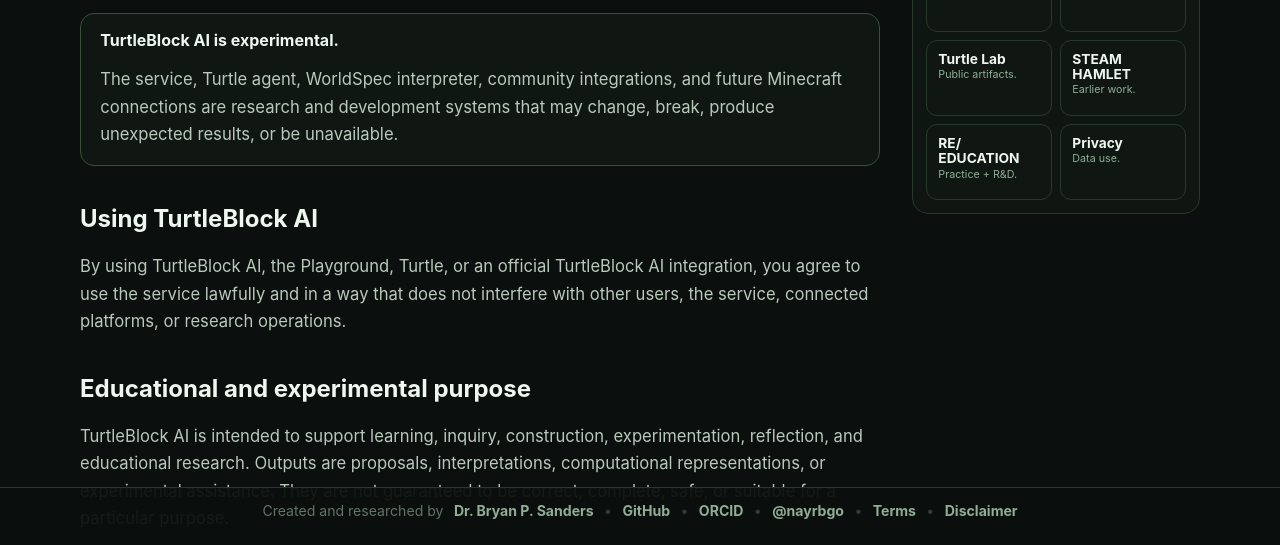
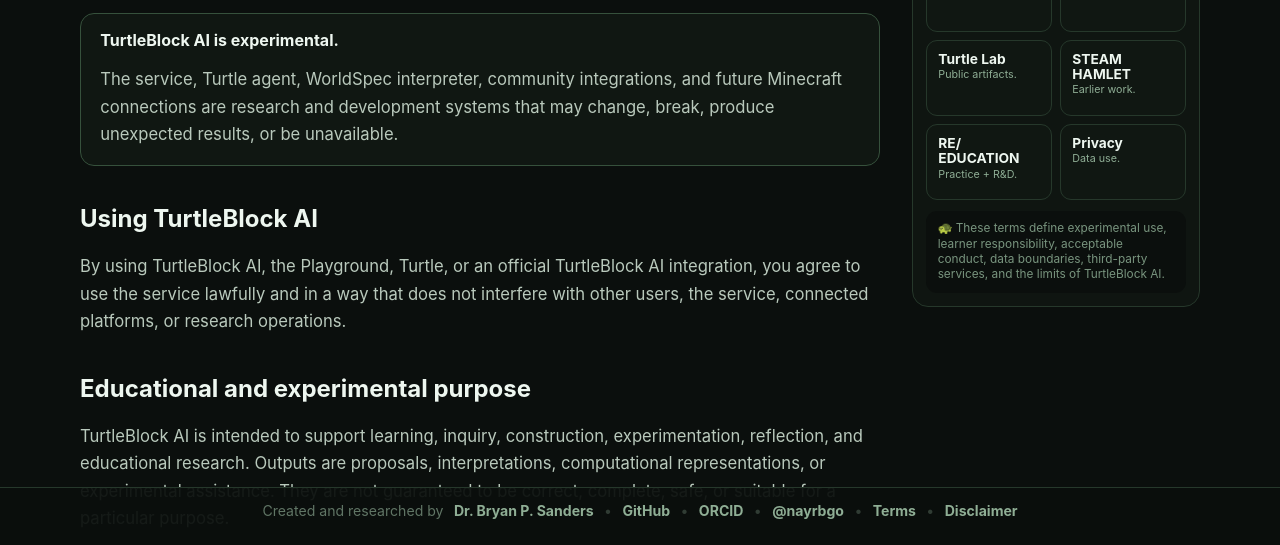
Before and after one commit to turtleblockai/platform, a website: page public/terms/index.html in a window 1280 px wide. Shown: the part 255-800 px from the top of the page. Drawn offline with Linux system fonts and the light colour scheme.

Commit message:
Bake canonical rail and Terms summary into standalone page

```diff
--- a/public/terms/index.html
+++ b/public/terms/index.html
@@ -12,10 +12,10 @@
     main{width:min(1160px,calc(100% - 2rem));margin:0 auto;padding:28px 1rem 54px}.shell{display:grid;grid-template-columns:minmax(0,800px) 288px;gap:32px;justify-content:center;align-items:start;min-width:0}.content{min-width:0}.panel{width:288px;min-width:0;border:1px solid var(--border);border-radius:16px;background:var(--panel);padding:.82rem;position:sticky;top:28px}
     .markrow{display:flex;align-items:center;gap:.7rem;min-height:132px}.brandhome{border:0;background:transparent;padding:0;margin:0;cursor:pointer;border-radius:16px;display:block}.brandmark{width:150px;height:122px;object-fit:contain;display:block}.pageicon{display:grid;place-items:center;width:48px;height:48px;flex:0 0 48px;border:1px solid var(--border2);border-radius:14px;background:var(--card);font-size:1.7rem;line-height:1}.buildpill{margin-left:auto;align-self:flex-start;margin-top:18px;display:inline-flex;align-items:center;gap:.35rem;padding:.42rem .72rem;border:1px solid var(--border2);border-radius:999px;color:var(--accent);background:var(--card);font-size:.82rem;font-weight:750;white-space:nowrap}
     h1{font-size:clamp(2.5rem,7vw,4.5rem);margin:.3rem 0 1rem;letter-spacing:-.04em}h2{margin-top:2.4rem}p,li{color:var(--muted);line-height:1.65;font-size:1.04rem}.notice{padding:1rem 1.2rem;border:1px solid var(--border2);border-radius:14px;background:var(--card)}.version{margin-top:2.5rem;color:#78947e;font-size:.9rem}.policylinks{display:flex;gap:.7rem;flex-wrap:wrap;margin-top:2rem}.policylinks a{padding:.65rem .9rem;border:1px solid var(--border2);border-radius:999px;text-decoration:none;font-weight:700}
-    .panelhead{display:none;align-items:center;justify-content:flex-end;margin:0 0 .55rem}.menutoggle{display:none;border:1px solid var(--border2);background:var(--card);color:var(--text);border-radius:999px;padding:.5rem .7rem;font-weight:800;cursor:pointer}.navgrid{display:grid;grid-template-columns:1fr 1fr;gap:.52rem;align-items:stretch;min-width:0}.navcard{display:block;text-align:left;padding:.66rem .7rem;border:1px solid var(--border);border-radius:11px;background:var(--card);color:var(--text);cursor:pointer;min-height:76px;height:auto;min-width:0;overflow:hidden;text-decoration:none}.navcard:hover,.navcard.active{border-color:#6fa87a;background:#142019}.navcard strong{display:block;margin-bottom:.12rem;font-size:.86rem;line-height:1.12;overflow-wrap:normal;word-break:normal}.navcard span{display:block;font-size:.67rem;line-height:1.2;color:var(--soft)}
+    .panelhead{display:none;align-items:center;justify-content:flex-end;margin:0 0 .55rem}.menutoggle{display:none;border:1px solid var(--border2);background:var(--card);color:var(--text);border-radius:999px;padding:.5rem .7rem;font-weight:800;cursor:pointer}.navgrid{display:grid;grid-template-columns:1fr 1fr;gap:.52rem;align-items:stretch;min-width:0}.navcard{display:block;text-align:left;padding:.66rem .7rem;border:1px solid var(--border);border-radius:11px;background:var(--card);color:var(--text);cursor:pointer;min-height:76px;height:auto;min-width:0;overflow:hidden;text-decoration:none}.navcard:hover,.navcard.active{border-color:#6fa87a;background:#142019}.navcard strong{display:block;margin:0 0 .12rem;font-size:.86rem;line-height:1.12;overflow-wrap:normal;word-break:normal;text-align:left}.navcard span{display:block;margin:0;font-size:.67rem;line-height:1.2;color:var(--soft);text-align:left}.railstatus{margin-top:.66rem;padding:.65rem .72rem;border-radius:11px;background:var(--bg);color:#78947e;font-size:.74rem;line-height:1.3;text-align:left}
     .sitefooter{position:fixed;left:0;right:0;bottom:0;z-index:50;min-height:var(--footer-h);border-top:1px solid var(--border);background:rgba(11,15,13,.94);padding:14px 1rem 16px;text-align:center;color:var(--dim);font-size:.88rem}.sitefooter nav{display:flex;justify-content:center;align-items:center;gap:.65rem;flex-wrap:wrap}.sitefooter a{color:var(--soft);font-weight:700;text-decoration:none}.dot{opacity:.45}
     @media(max-width:1040px) and (min-width:821px){main{width:min(980px,calc(100% - 1.5rem))}.shell{grid-template-columns:minmax(0,1fr) 250px;gap:20px}.panel{width:250px}.navcard{min-height:70px;padding:.58rem .62rem}.navcard span{font-size:.63rem}.navcard strong{font-size:.8rem}.buildpill{font-size:.76rem;padding:.38rem .62rem}}
-    @media(max-width:820px){:root{--footer-h:72px}main{width:100%;max-width:100%;padding:14px 14px 48px}.shell{display:flex;flex-direction:column;gap:1rem;width:100%;max-width:100%;min-width:0}.panel{width:100%;max-width:100%;position:static;order:-1;padding:.75rem}.panelhead{display:flex}.menutoggle{display:inline-flex}.navgrid{grid-template-columns:repeat(2,minmax(0,1fr));gap:.5rem;padding:.55rem 0 0}.panel.compact .navgrid{display:none}.navcard{min-height:50px;padding:.68rem .72rem;display:flex;align-items:center}.navcard strong{margin:0;font-size:.88rem}.navcard span{display:none}.content{min-height:0;width:100%;max-width:100%;overflow:hidden}.brandmark{width:112px;height:94px}.markrow{min-height:102px}.buildpill{margin-top:12px;font-size:.74rem}}
+    @media(max-width:820px){:root{--footer-h:72px}main{width:100%;max-width:100%;padding:14px 14px 48px}.shell{display:flex;flex-direction:column;gap:1rem;width:100%;max-width:100%;min-width:0}.panel{width:100%;max-width:100%;position:static;order:-1;padding:.75rem}.panelhead{display:flex}.menutoggle{display:inline-flex}.navgrid{grid-template-columns:repeat(2,minmax(0,1fr));gap:.5rem;padding:.55rem 0 0}.panel.compact .navgrid{display:none}.navcard{min-height:50px;padding:.68rem .72rem;display:flex;align-items:center}.navcard strong{margin:0;font-size:.88rem}.navcard span{display:none}.railstatus{display:none}.content{min-height:0;width:100%;max-width:100%;overflow:hidden}.brandmark{width:112px;height:94px}.markrow{min-height:102px}.buildpill{margin-top:12px;font-size:.74rem}}
     @media(max-width:560px){:root{--footer-h:82px}main{padding:10px 12px 46px}.brandmark{width:94px;height:80px}.pageicon{width:40px;height:40px;flex-basis:40px;font-size:1.3rem}.sitefooter{font-size:.78rem;padding:11px 10px 13px}.buildpill{font-size:.68rem;padding:.34rem .52rem}}
   </style>
 </head>
@@ -48,7 +48,7 @@
 <a class="navcard" href="/steamhamlet/"><strong>STEAM<br>HAMLET</strong><span>Earlier work.</span></a>
 <a class="navcard" href="/reeducation/"><strong>RE/<br>EDUCATION</strong><span>Practice + R&amp;D.</span></a>
 <a class="navcard" href="/privacy/"><strong>Privacy</strong><span>Data use.</span></a>
-</div></aside></section></main>
+</div><div class="railstatus">🐢 These terms define experimental use, learner responsibility, acceptable conduct, data boundaries, third-party services, and the limits of TurtleBlock AI.</div></aside></section></main>
 <footer class="sitefooter"><nav><span>Created and researched by</span><a href="https://read.bryansanders.com">Dr. Bryan P. Sanders</a><span class="dot">•</span><a href="https://github.com/turtleblockai">GitHub</a><span class="dot">•</span><a href="https://orcid.org/0000-0001-6866-7280">ORCID</a><span class="dot">•</span><a href="https://www.google.com/search?q=nayrbgo">@nayrbgo</a><span class="dot">•</span><a href="/terms/">Terms</a><span class="dot">•</span><a href="/disclaimer/">Disclaimer</a></nav></footer>
 <script>const navpanel=document.getElementById('navpanel'),panelhead=document.getElementById('panelhead'),menutoggle=document.getElementById('menutoggle');function setMenu(compact){navpanel.classList.toggle('compact',compact);panelhead.setAttribute('aria-expanded',String(!compact));menutoggle.textContent=compact?'Menu ▸':'Menu ▾'}function toggleMenu(){if(matchMedia('(max-width:820px)').matches)setMenu(!navpanel.classList.contains('compact'))}panelhead.addEventListener('click',toggleMenu);panelhead.addEventListener('keydown',e=>{if(e.key==='Enter'||e.key===' '){e.preventDefault();toggleMenu()}});</script>
 </body></html>
```
